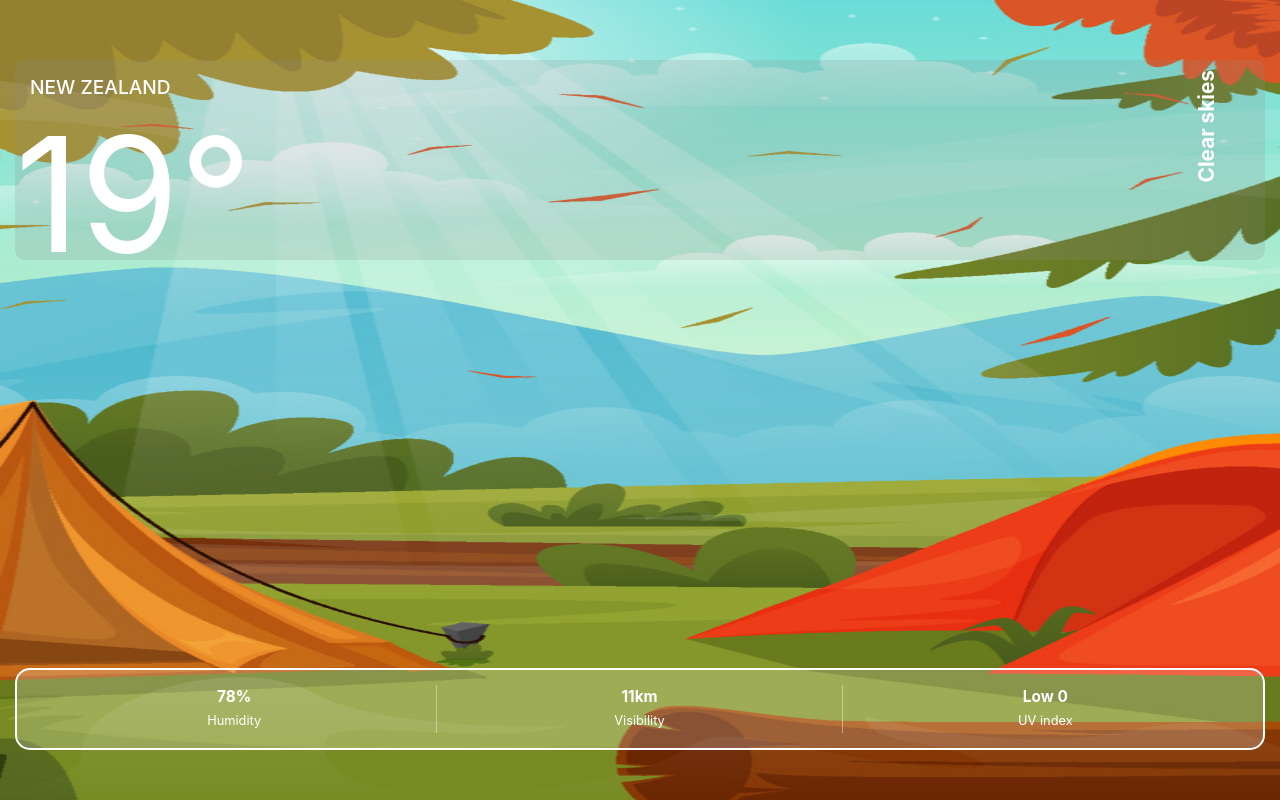
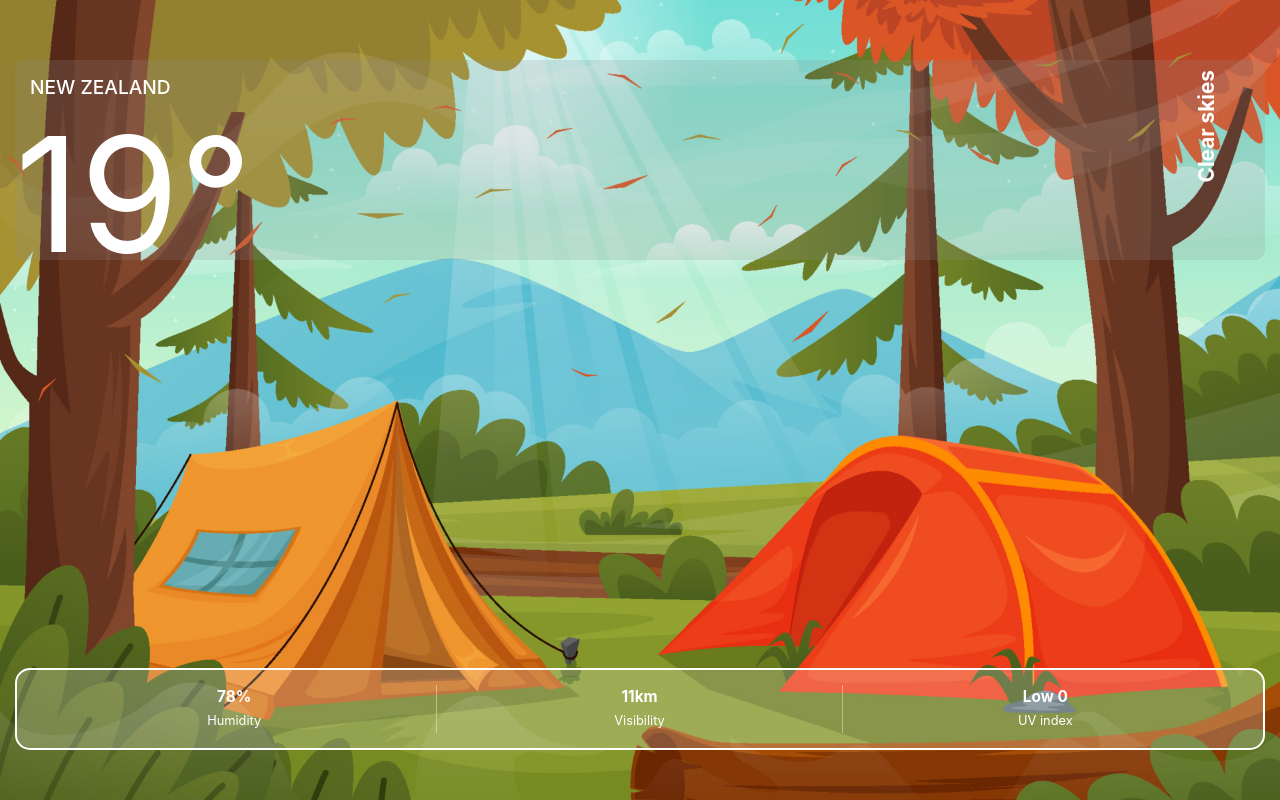
Before and after one commit to feldeh/cloudy, a React (Vite) app: page / in a window 1280 px wide. Built offline with nearby package versions, Linux system fonts and the light colour scheme.

Commit message:
set Container background-size: cover

```diff
--- a/src/components/Container/Container.styled.ts
+++ b/src/components/Container/Container.styled.ts
@@ -7,8 +7,7 @@ const StyledContainer = styled.div`
   flex-direction: column;
   justify-content: space-between;
   background-image: url('src/assets/cloud.jpg');
-  // background-size: cover;
-  background-size: 250% 100%;
+  background-size: cover;
   background-position: center;
 `
 export default StyledContainer
```
